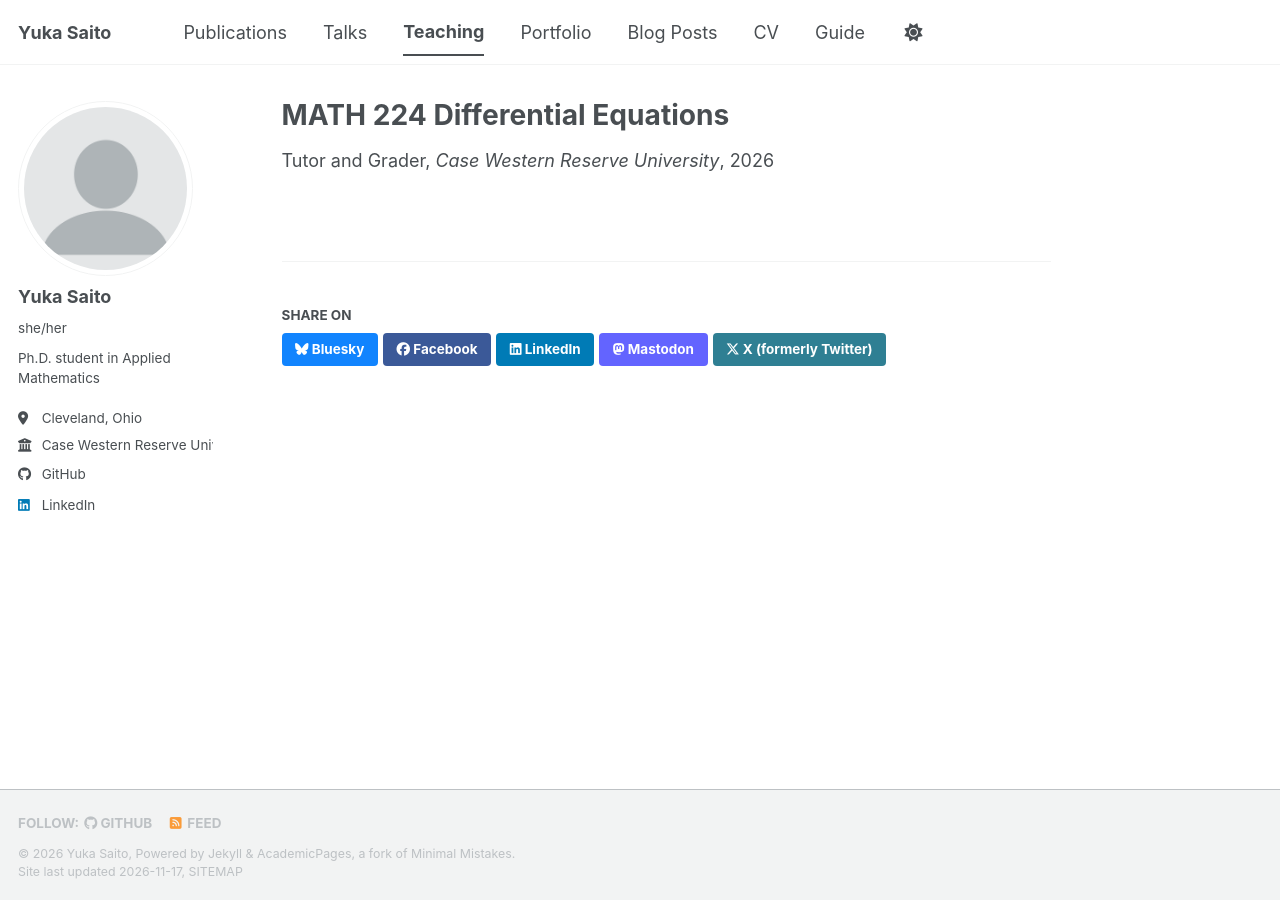
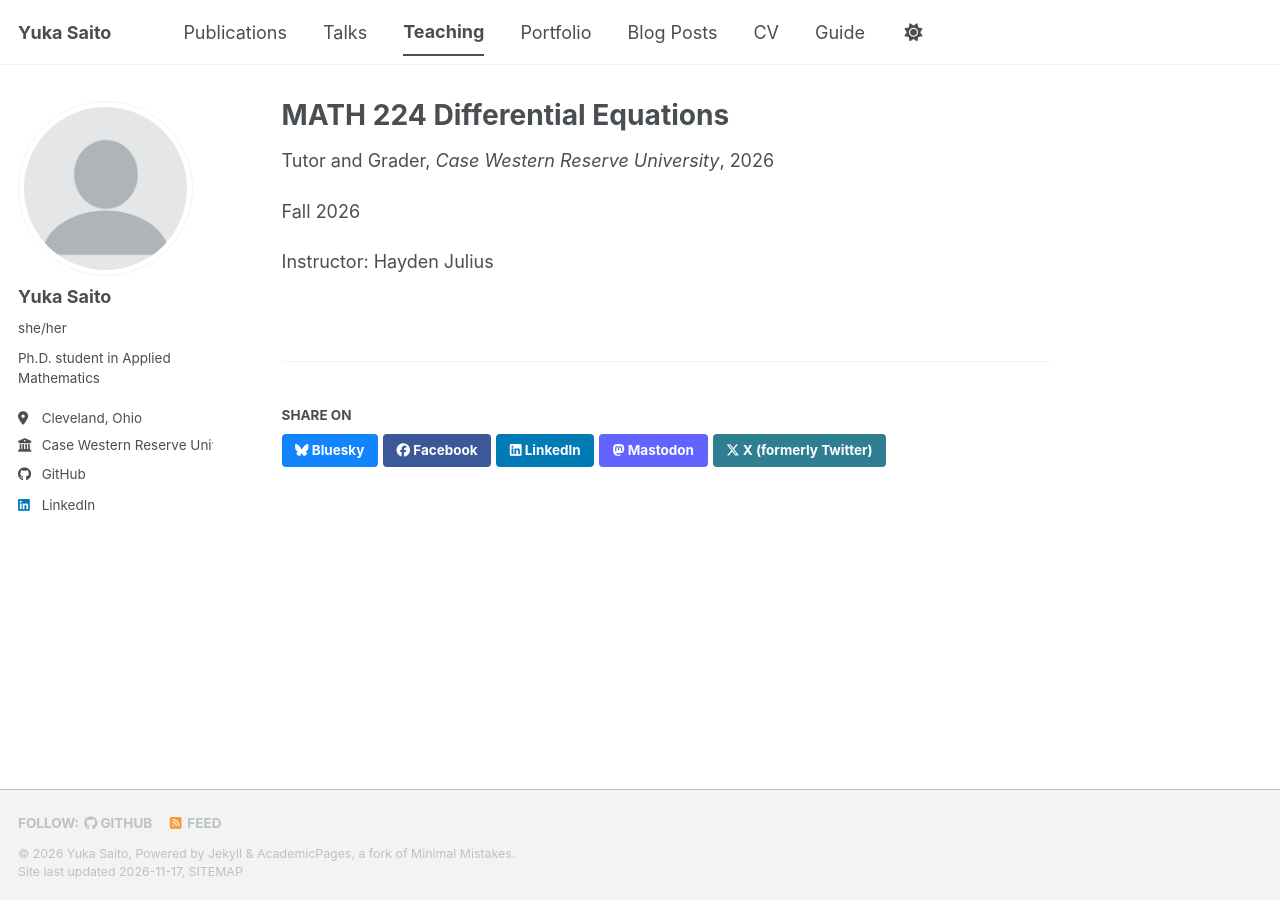
Before and after one commit to yuka202409/yuka202409.github.io, a Jekyll site: the page built from _teaching/2026-ode-grader.md, in a window 1280 px wide. Built offline with Jekyll 4.4.1, drawn with Linux system fonts in a browser that asks for light colours; a style sheet for code colours, icons or effects is not loaded.

Commit message:
Update 2026-ode-grader.md

```diff
--- a/_teaching/2026-ode-grader.md
+++ b/_teaching/2026-ode-grader.md
@@ -2,7 +2,11 @@
 title: "MATH 224 Differential Equations"
 collection: teaching
 type: "Tutor and Grader"
+permalink: /teaching/2026-ode-grader
 venue: "Case Western Reserve University"
-date: 2026-09-01
-instructor: "Hayden Julius"
+date: 2026-08-24
 ---
+
+Fall 2026
+
+Instructor: Hayden Julius
```
